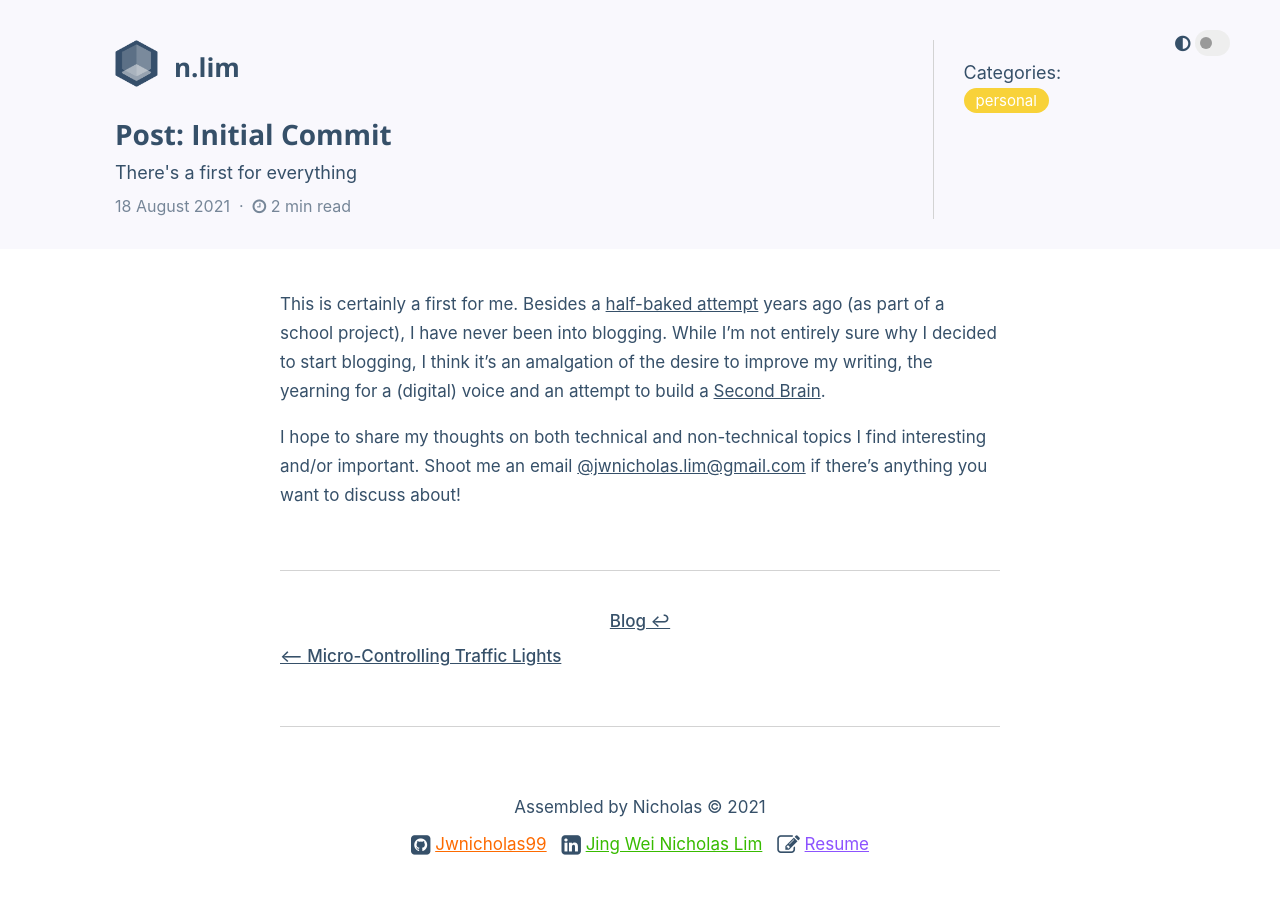
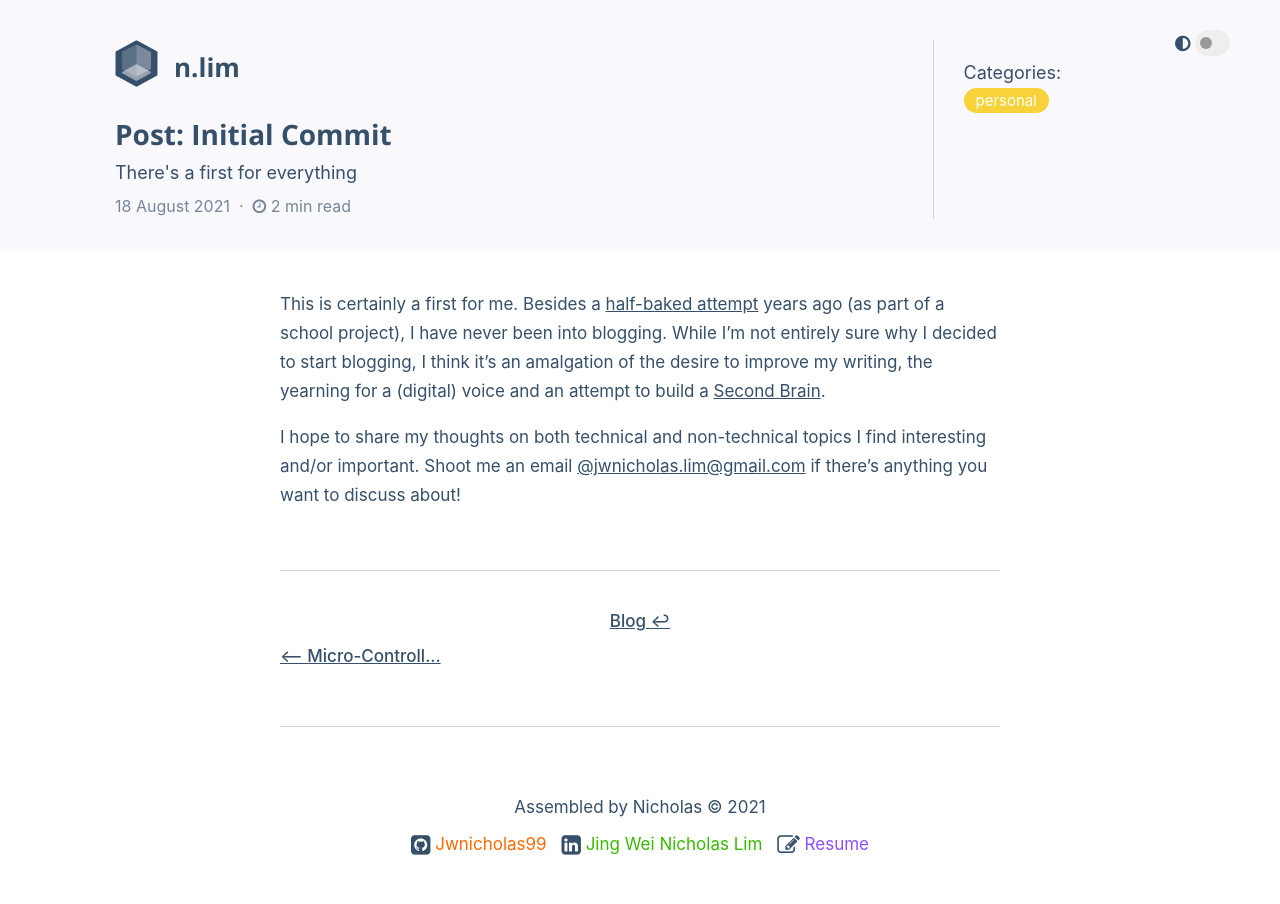
Before and after one commit to jwnicholas99/jwnicholas99.github.io, a Jekyll site: the page built from _posts/2021-08-18-initial-commit.markdown, in a window 1280 px wide. Built offline with Jekyll 4.4.1, drawn with Linux system fonts in a browser that asks for light colours; nearby versions of some CDN libraries; some web fonts are replaced.

Commit message:
[MAINT] Remove underline from header links and truncate next and prev blog post links

```diff
--- a/_includes/rel_links.html
+++ b/_includes/rel_links.html
@@ -7,9 +7,9 @@
 </div>
 <div class="other-posts" >
     {% if page.next %}
-        <a href="{{ page.next.url }}" class="left-link"><--  {{ page.next.title }}</a>
+        <a href="{{ page.next.url }}" class="left-link"><--  {{ page.next.title | truncate: 17 }}</a>
     {% endif %}
     {% if page.previous %}
-        <a href="{{ page.previous.url }}" class="right-link">{{ page.previous.title }}  --></a>
+        <a href="{{ page.previous.url }}" class="right-link">{{ page.previous.title | truncate: 17 }}  --></a>
     {% endif %}
 </div>
--- a/_sass/styles.scss
+++ b/_sass/styles.scss
@@ -231,6 +231,15 @@ section:hover .section-heading span {
         padding-bottom: 20px;
         border-bottom: 1px solid lightgray;
         line-height: 26px;
+
+        a {
+          text-decoration: none;
+        }
+
+        a:hover {
+          color: var(--background-color);
+          background-color: var(--font-color);
+        }
       }
 
       .page-links {
@@ -664,6 +673,10 @@ section:hover .section-heading span {
         display: block;
         padding-bottom: 7px;
       }
+
+    a {
+      text-decoration-line: none;
+    }
     }
   }
 
```
